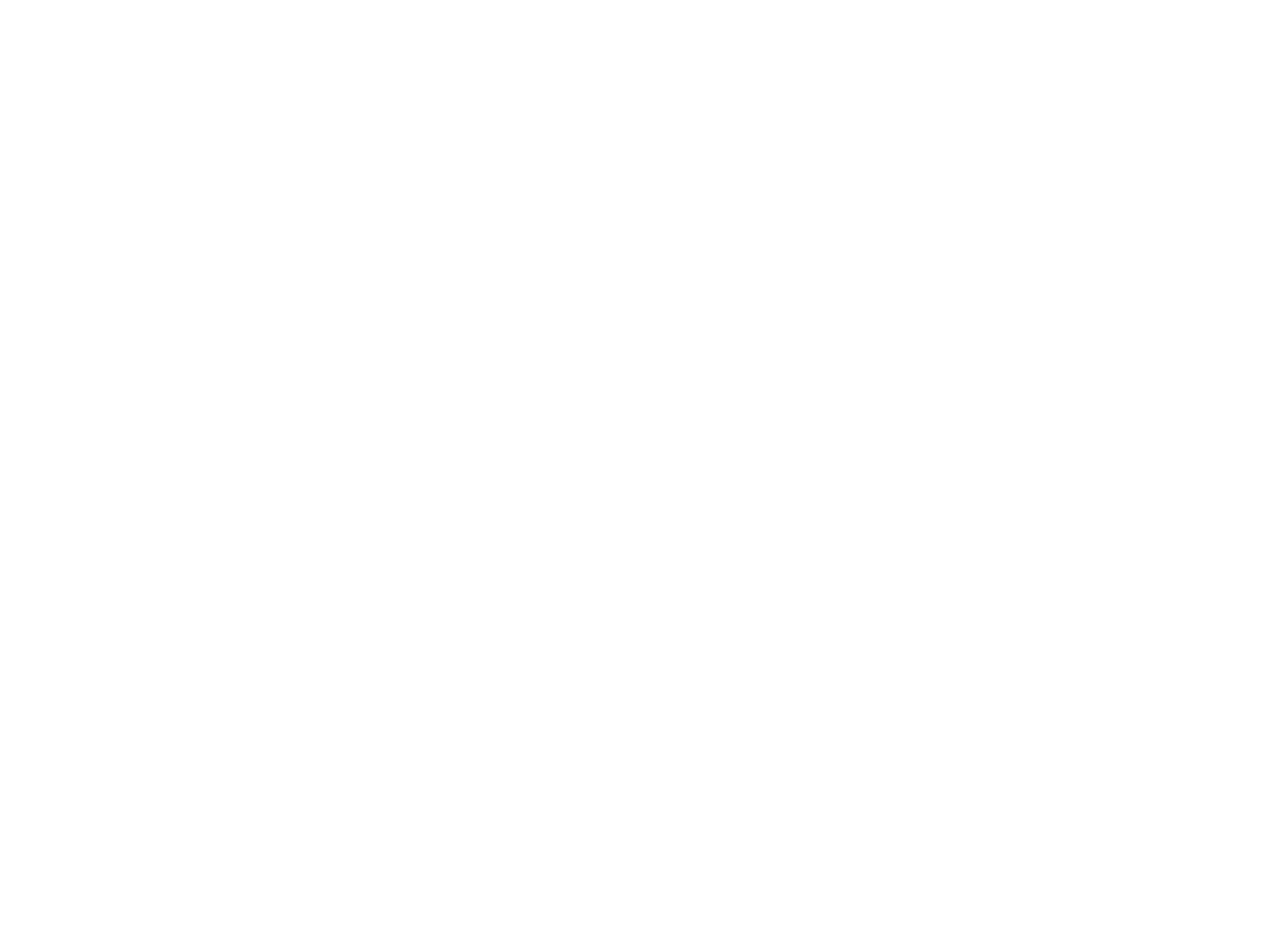
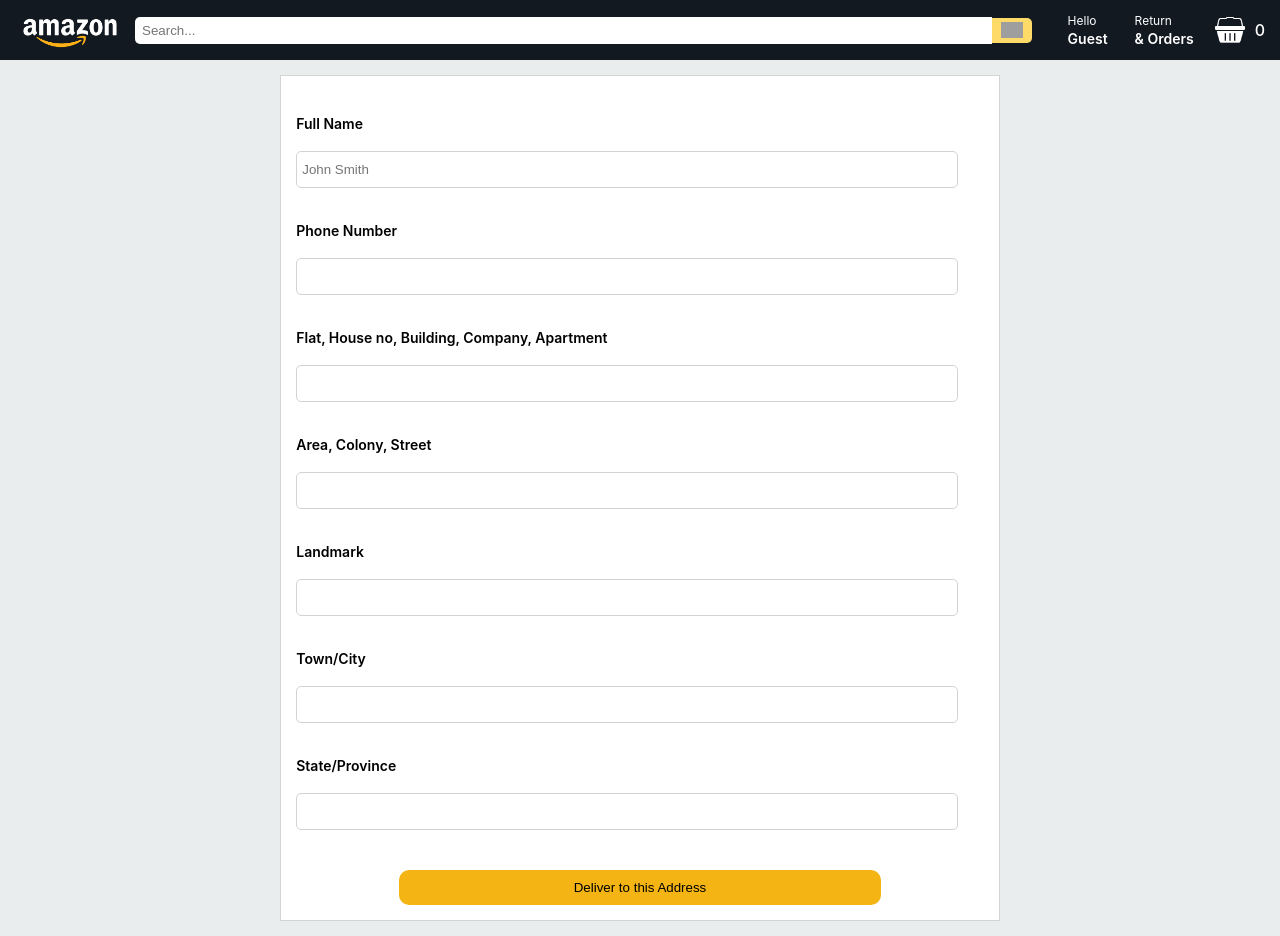
Before and after one commit to amanjain2601/amazon-clone, a React (Create React App) app in the folder amazon-client/: page /address in a window 1280 px wide. Before the commit this address had no page. Before the commit the page ends 800 px from the top, so only its background shows below. Built offline with nearby package versions, Linux system fonts and the light colour scheme; grey boxes are pictures that could not be loaded.

Commit message:
Adding address page

```diff
--- a/amazon-client/src/App.js
+++ b/amazon-client/src/App.js
@@ -4,6 +4,7 @@
 import Home from './components/home';
 import Checkout from './components/checkout';
 import { useState } from 'react';
+import Address from './components/address';
 
 function App() {
   return (
@@ -13,6 +14,7 @@
         <Route path="/signup" element={<Signup />} />
         <Route path="/home" element={<Login />} />
         <Route path="/checkout" element={<Checkout />} />
+        <Route path="/address" element={<Address />} />
       </Routes>
     </div>
   );
--- /dev/null
+++ b/amazon-client/src/components/address.css
@@ -0,0 +1,26 @@
+.address-container {
+  width: 100%;
+  height: fit-content;
+  max-width: 1400px;
+  margin: auto;
+  background-color: rgb(234, 237, 237);
+  position: relative;
+}
+
+.address-main-container {
+  padding: 15px;
+}
+
+.address-form-container {
+  border: 1px solid lightgray;
+  width: 55%;
+  min-width: 400px;
+  height: fit-content;
+  display: flex;
+  flex-direction: column;
+  align-items: center;
+  justify-content: center;
+  padding: 15px;
+  background-color: #fff;
+  margin: auto;
+}
--- /dev/null
+++ b/amazon-client/src/components/address.js
@@ -0,0 +1,103 @@
+import React from 'react';
+import Navbar from './navbar';
+import './address.css';
+import { useState } from 'react';
+import { useStatevalue } from '../StateProvider';
+
+function Address() {
+  const [{}, dispatch] = useStatevalue();
+  const [fullName, setFullName] = useState('');
+  const [phone, setPhone] = useState('');
+  const [flat, setFlat] = useState('');
+  const [area, setArea] = useState('');
+  const [landMark, setLandMark] = useState('');
+  const [city, setCity] = useState('');
+  const [state, setState] = useState('');
+
+  const deliver = (e) => {
+    e.preventDefault();
+
+    dispatch({
+      type: 'SET_ADDRESS',
+      item: {
+        fullName,
+        phone,
+        flat,
+        area,
+        city,
+        state,
+      },
+    });
+  };
+
+  return (
+    <div className="address-container">
+      <Navbar />
+      <div className="address-main-container">
+        <form className="address-form-container">
+          <div className="input-container">
+            <p>Full Name</p>
+            <input
+              type="text"
+              placeholder="John Smith"
+              onChange={(e) => setFullName(e.target.value)}
+              value={fullName}
+            />
+          </div>
+          <div className="input-container">
+            <p>Phone Number</p>
+            <input
+              type="text"
+              onChange={(e) => setPhone(e.target.value)}
+              value={phone}
+            />
+          </div>
+          <div className="input-container">
+            <p>Flat, House no, Building, Company, Apartment</p>
+            <input
+              type="text"
+              onChange={(e) => setFlat(e.target.value)}
+              value={flat}
+            />
+          </div>
+          <div className="input-container">
+            <p>Area, Colony, Street</p>
+            <input
+              type="text"
+              onChange={(e) => setArea(e.target.value)}
+              value={area}
+            />
+          </div>
+          <div className="input-container">
+            <p>Landmark</p>
+            <input
+              type="text"
+              onChange={(e) => setLandMark(e.target.value)}
+              value={landMark}
+            />
+          </div>
+          <div className="input-container">
+            <p>Town/City </p>
+            <input
+              type="text"
+              onChange={(e) => setCity(e.target.value)}
+              value={city}
+            />
+          </div>
+          <div className="input-container">
+            <p>State/Province</p>
+            <input
+              type="text"
+              onChange={(e) => setState(e.target.value)}
+              value={state}
+            />
+          </div>
+
+          <button onClick={deliver}>Deliver to this Address</button>
+        </form>
+      </div>
+    </div>
+  );
+}
+
+export default Address;
--- a/amazon-client/src/components/checkout.js
+++ b/amazon-client/src/components/checkout.js
@@ -4,9 +4,11 @@
 import './checkout.css';
 import CurrencyFormat from 'react-currency-format';
 import { getBasketTotal } from '../reducer';
+import { useNavigate } from 'react-router-dom';
 
 function Checkout() {
   const [{ basket }, dispatch] = useStatevalue();
+  const navigate = useNavigate();
 
   const removeFromBasket = (e, id) => {
     e.preventDefault();
@@ -65,7 +67,9 @@
             prefix={'$ '}
           />
 
-          <button className="checkout-btn">Proceed to Checkout</button>
+          <button onClick={() => navigate('/address')} className="checkout-btn">
+            Proceed to Checkout
+          </button>
         </div>
       </div>
     </div>
--- a/amazon-client/src/reducer.js
+++ b/amazon-client/src/reducer.js
@@ -1,12 +1,14 @@
 export const initialState = {
   basket: [],
   user: null,
+  address: {},
 };
 
 export const getBasketTotal = (basket) =>
   basket.reduce((amount, item) => item.price + amount, 0);
 
 const reducer = (state, action) => {
+  console.log(action);
   switch (action.type) {
     case 'ADD_TO_BASKET':
       return {
@@ -32,6 +34,12 @@
         basket: newBasket,
       };
 
+    case 'SET_ADDRESS':
+      return {
+        ...state,
+        address: { ...action.item },
+      };
+
     default:
       return state;
   }
```
